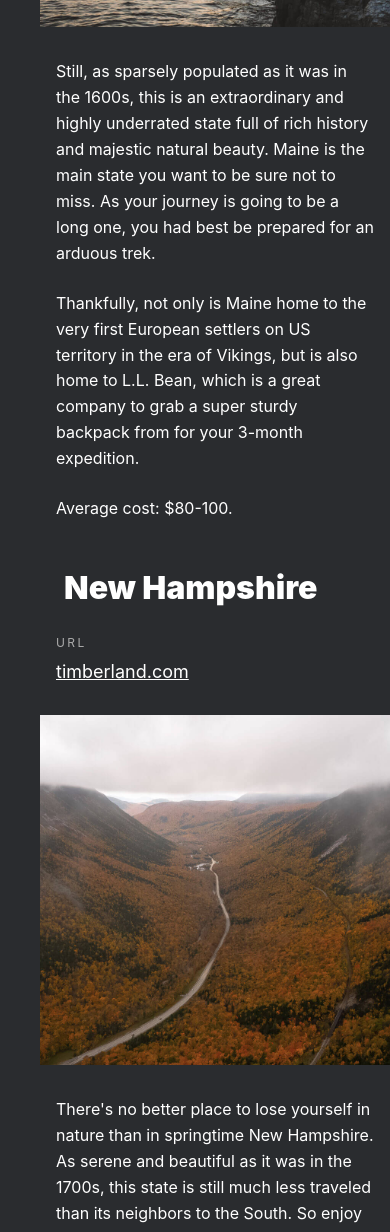
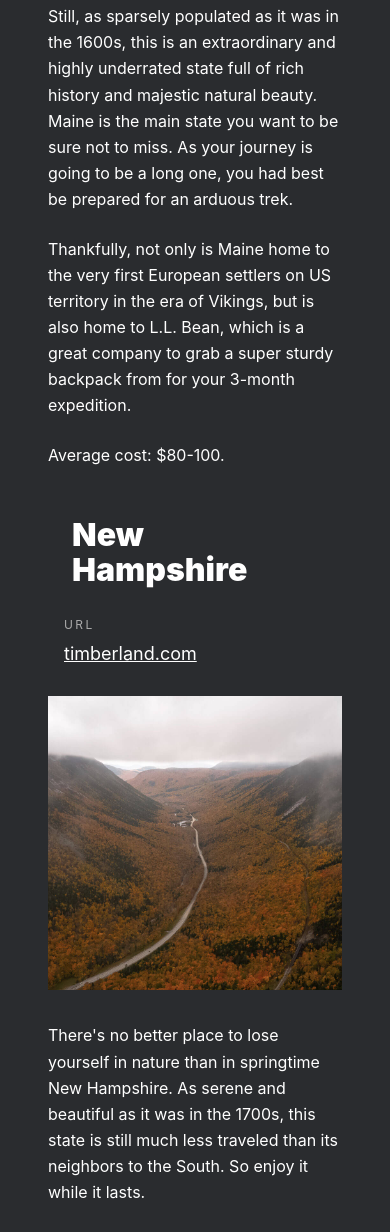
Before and after one commit to mrseif123/From-Portland-to-Portland, a plain HTML site: page index.html in a window 390 px wide. Shown: the part 5260-6492 px from the top of the page. Drawn offline with Linux system fonts and the light colour scheme; a web font is replaced by a local one.

Commit message:
fixed most of the bugs in rev9  // place bugs still existent

```diff
--- a/blocks/footer/__copyright/footer__copyright.css
+++ b/blocks/footer/__copyright/footer__copyright.css
@@ -11,3 +11,9 @@
     line-height: 1;
   }
 }
+
+@media screen and (max-width: 640px) {
+  .footer__copyright {
+    margin-top: 16px;
+  }
+}
--- a/blocks/footer/__link/footer__link.css
+++ b/blocks/footer/__link/footer__link.css
@@ -13,4 +13,5 @@
     line-height: 1;
     display: block;
   }
+
 }
--- a/blocks/footer/__links/footer__links.css
+++ b/blocks/footer/__links/footer__links.css
@@ -8,7 +8,12 @@
 @media screen and (max-width: 640px) {
   .footer__links {
     flex-direction: column;
-    margin-bottom: 48px;
     padding-left: 16px;
   }
 }
+
+/* @media screen and (max-width: 640px) {
+  .footer__links:last-of-type {
+    margin-bottom: 0;
+  }
+} */
--- a/blocks/footer/footer.css
+++ b/blocks/footer/footer.css
@@ -4,7 +4,7 @@
 
 .footer {
   width: calc(100vw - 48px*2);
-  max-width: 1280px;
+  max-width: 1184px;
   display: flex;
   justify-content: space-between;
   margin: 92px auto 24px auto;
@@ -12,13 +12,17 @@
 
 @media screen and (max-width: 1024px) {
   .footer {
-    width: calc(100% - 24px*2);
+    max-width: 928px;
+    margin-left: auto;
+    margin-right: auto;
+    margin-top: 88px;
   }
 }
 
 @media screen and (max-width: 768px) {
   .footer {
-    width: calc(100% - 16px*2);
+    width: calc(100% -  48px);
+    max-width: 720px;
   }
 }
 
@@ -27,5 +31,6 @@
     display: block;
     width: 100%;
     min-width: 168px;
+    margin-top: 64px;
   }
 }
--- a/blocks/place/__description/place__description.css
+++ b/blocks/place/__description/place__description.css
@@ -1,9 +1,3 @@
 .place__description {
   grid-area: description;
 }
-
-@media screen and (max-width: 768px) {
-  .place__description {
-    padding: 0 16px;
-  }
-}
--- a/blocks/place/__image/place__image.css
+++ b/blocks/place/__image/place__image.css
@@ -1,28 +1,24 @@
 .place__image {
   object-fit: cover;
-  min-width: 460px;
-  min-height: 460px;
-  width: 100%;
+  max-width: 460px;
+
 }
 
 @media screen and (max-width: 1279px) {
   .place__image {
-    min-width: 440px;
-    min-height: 440px;
+    max-width: 440px;
   }
 }
 
 @media screen and (max-width: 1024px) {
   .place__image {
-    min-width: 340px;
-    min-height: 340px;
+    width: 340px;
   }
 }
 
-@media screen and (max-width: 640px) {
+@media screen and (max-width: 500px) {
   .place__image {
-    min-width: 0;
-    min-height: 0;
+    width: 100%;
     padding: 0;
     margin: 0;
   }
--- a/blocks/place/__paragraph/place__paragraph.css
+++ b/blocks/place/__paragraph/place__paragraph.css
@@ -1,16 +1,16 @@
 .place__paragraph {
   font-size: 18px;
-  line-height: 1.67;
+  line-height: 1.63;
   margin: 0;
+  padding: 0;
 }
 
 .place__paragraph:not(:last-child) {
   margin: 0 0 24px 0;
 }
 
-@media screen and (max-width: 1024px) {
+@media screen and (max-width: 768px) {
   .place__paragraph {
     font-size: 16px;
-    line-height: 1.62;
   }
 }
--- a/blocks/place/__title/place__title.css
+++ b/blocks/place/__title/place__title.css
@@ -8,8 +8,6 @@
 
 @media screen and (max-width: 1024px) {
   .place__title {
-    font-size: 42px;
-    line-height: 1.1;
     margin-left: 24px;
     margin-right: 24px;
 
@@ -18,6 +16,14 @@
 
 @media screen and (max-width: 768px) {
   .place__title {
-    font-size: 32px;
+  font-size: 42px;
+  line-height: 1.1;
   }
 }
+
+@media screen and (max-width: 600px) {
+  .place__title {
+    font-size: 32px;
+    line-height: 35px;
+  }
+}
--- /dev/null
+++ b/blocks/places/__list/places__list.css
@@ -0,0 +1,19 @@
+.places__list {
+  padding: 0;
+  margin: 0;
+}
+
+
+@media screen and (max-width: 800px) {
+  .places__list {
+    margin-left: auto;
+    margin-right: auto;
+  }
+}
+
+@media screen and (max-width: 600px) {
+  .places__list {
+    margin-left: 0;
+    margin-right: 0;
+  }
+}
--- a/blocks/places/places.css
+++ b/blocks/places/places.css
@@ -1,5 +1,7 @@
+@import url(./__list/places__list.css);
 .places {
   width: calc(1280px - 148px*2);
+  padding: 0;
   margin: auto;
   margin-bottom: 92px;
   box-sizing: border-box;
@@ -13,14 +15,13 @@
 
 @media screen and (max-width: 768px) {
   .places {
-    width: 100%;
+    width: (100% - 48px);
   }
 }
 
 @media screen and (max-width: 320px) {
   .places {
     margin: 0;
-    width: 100%;
     margin-bottom: 64px;
   }
 }
--- a/index.html
+++ b/index.html
@@ -70,8 +70,9 @@
           <li><img class="photo-grid__item" src="./images/photo-grid/photo-grid-road.jpg" alt="Road picture"></li>
         </ul>
       </section>
-      <section>
-        <ul class="places">
+
+      <section class="places">
+        <ul class="places__list">
           <li class="place">
             <h2 class="place__title">Maine</h2>
             <div class="place__url">
```
